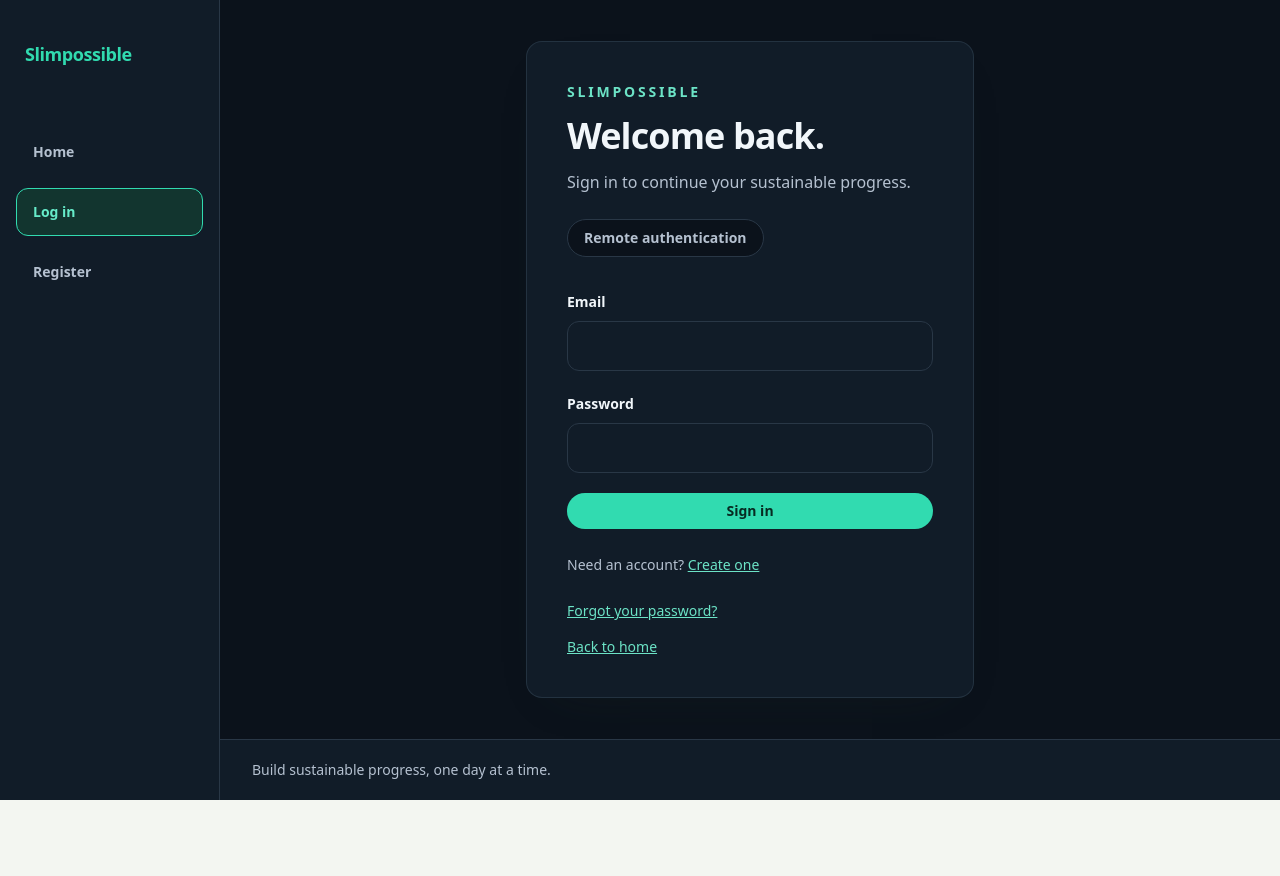
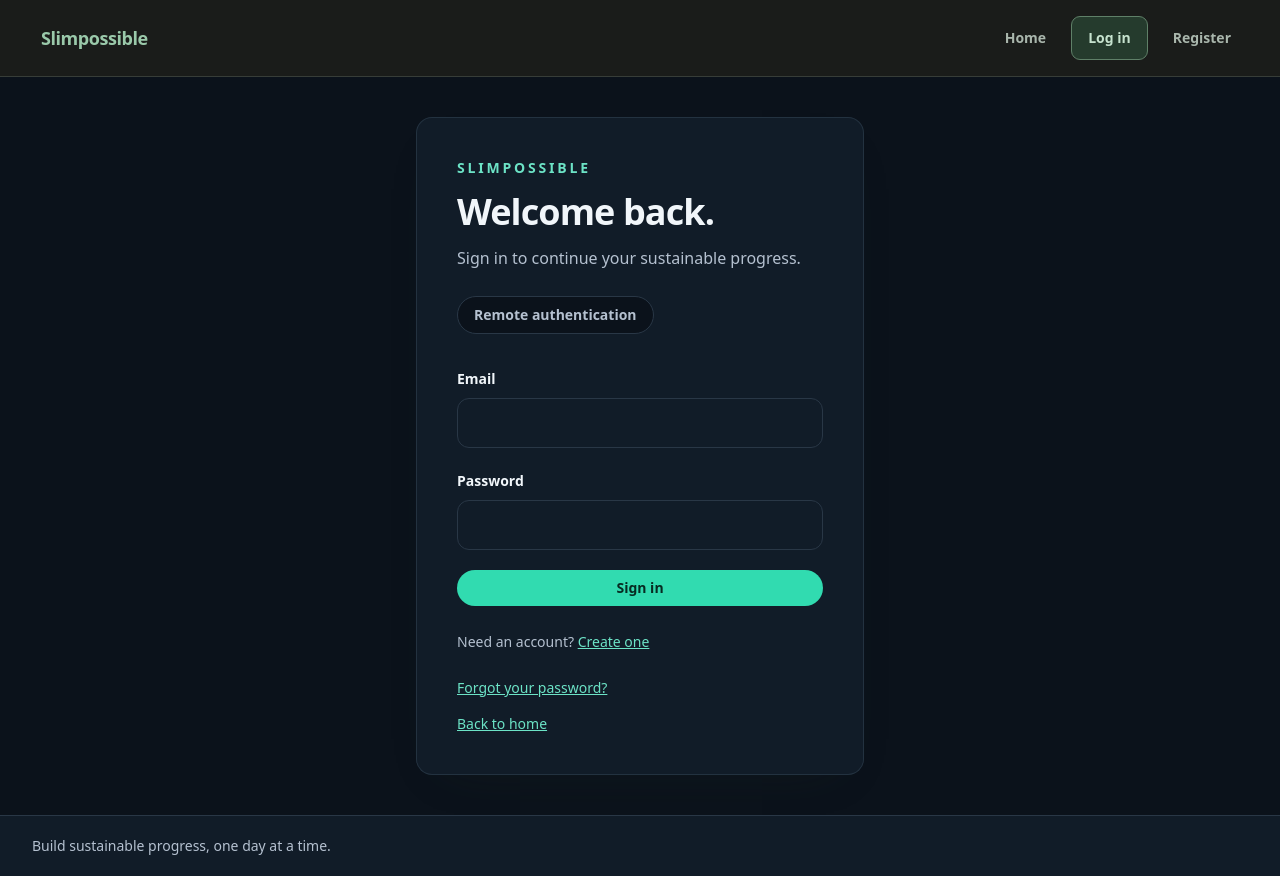
Before and after one commit to johnciuverca/slimpossible-app, a React (Vite) app: page /login in a window 1280 px wide. Before the commit the page ends 800 px from the top, so only its background shows below. Built offline with nearby package versions, Linux system fonts and the light colour scheme; no server answers.

Commit message:
Polish public navbar and account menu behavior

```diff
--- a/src/auth/AuthSessionUI.tsx
+++ b/src/auth/AuthSessionUI.tsx
@@ -76,6 +76,20 @@ function AccountControl({
   const menu = useRef<HTMLDetailsElement>(null)
   const dialog = useRef<HTMLDialogElement>(null)
   useEffect(() => {
+    const closeOnOutsidePointer = (event: PointerEvent) => {
+      if (
+        menu.current?.open &&
+        event.target instanceof Node &&
+        !menu.current.contains(event.target)
+      ) {
+        menu.current.open = false
+      }
+    }
+    document.addEventListener('pointerdown', closeOnOutsidePointer)
+    return () =>
+      document.removeEventListener('pointerdown', closeOnOutsidePointer)
+  }, [])
+  useEffect(() => {
     if (!profile) return
     const element = dialog.current
     element?.showModal()
@@ -94,7 +108,8 @@ function AccountControl({
         className="account-control relative"
         onKeyDown={(event) => {
           if (event.key === 'Escape') {
-            menu.current?.removeAttribute('open')
+            event.preventDefault()
+            if (menu.current) menu.current.open = false
             menu.current?.querySelector('summary')?.focus()
           }
         }}
@@ -108,7 +123,9 @@ function AccountControl({
             {name.charAt(0).toUpperCase()}
           </span>
           <span className="account-name min-w-0 truncate">{name}</span>
-          <span aria-hidden="true">⌄</span>
+          <span className="account-chevron" aria-hidden="true">
+            ⌄
+          </span>
         </summary>
         <div className="account-options absolute right-0 z-30 mt-2 w-44 rounded-xl border border-line bg-panel p-2 shadow-panel">
           <Button
--- a/src/index.css
+++ b/src/index.css
@@ -500,6 +500,13 @@ body {
 .account-control summary::-webkit-details-marker {
   display: none;
 }
+.account-chevron {
+  display: inline-flex;
+  flex-shrink: 0;
+  align-items: center;
+  justify-content: center;
+  line-height: 1;
+}
 .chart-axis {
   fill: var(--color-ink-muted);
 }
@@ -529,6 +536,80 @@ body {
 }
 .personal-weight-chart circle:focus-visible {
   outline: 3px solid var(--chart-trend, #a86312);
+}
+/* Public authentication pages use the approved horizontal dark header. */
+.public-auth-shell .app-shell-header {
+  --color-panel: #1a1c1a;
+  --color-page: #292e2a;
+  --color-line: #373d38;
+  --color-ink: #e1e8e2;
+  --color-ink-muted: #a9b6ac;
+  --color-forest-50: #253b2d;
+  --color-forest-700: #9ac9aa;
+  --color-forest-800: #9ac9aa;
+  --color-forest-900: #c6e2ce;
+  color: var(--color-ink);
+  color-scheme: dark;
+}
+.public-auth-shell .app-shell-header-inner {
+  min-height: 72px;
+  flex-direction: row;
+  align-items: center;
+  justify-content: space-between;
+  gap: 20px;
+  padding-block: 12px;
+}
+.public-auth-shell .app-shell-header-actions {
+  flex: 0 1 auto;
+  flex-direction: row;
+  align-items: center;
+  justify-content: flex-end;
+}
+.public-auth-shell .app-shell-header .app-nav-scroll {
+  overflow: visible;
+}
+.public-auth-shell .app-shell-header nav ul {
+  width: auto;
+  min-width: 0;
+  gap: 8px;
+}
+.app-shell.public-auth-shell .app-shell-header nav a {
+  min-height: 44px;
+  border-radius: 9px;
+  border-color: transparent;
+  color: var(--color-ink-muted);
+  font-weight: 650;
+}
+.app-shell.public-auth-shell .app-shell-header nav a[aria-current='page'] {
+  border-color: #5f8068;
+  background: #253b2d;
+  color: #c6e2ce;
+  font-weight: 700;
+}
+.app-shell.public-auth-shell
+  .app-shell-header
+  nav
+  a:not([aria-current='page']):hover {
+  border-color: #5f8068;
+  background: #292e2a;
+  color: #e1e8e2;
+}
+@media (max-width: 640px) {
+  .public-auth-shell .app-shell-header-inner {
+    gap: 4px;
+    padding-inline: 10px;
+  }
+  .public-auth-shell .app-shell-brand {
+    padding-inline: 2px;
+    font-size: 15px;
+  }
+  .public-auth-shell .app-shell-header nav ul {
+    gap: 0;
+  }
+  .app-shell.public-auth-shell .app-shell-header nav a {
+    padding-inline: 5px;
+    font-size: 11px;
+  }
 }
 /* Workspace switcher colors stay in the header, leaving page surfaces intact. */
 .signed-in-shell .app-shell-header {
@@ -655,18 +736,21 @@ body {
   }
 }
 @media (min-width: 1100px) {
-  .shared-layout:not(.signed-in-shell) {
+  .shared-layout:not(.signed-in-shell):not(.public-auth-shell) {
     display: grid;
     grid-template-columns: 220px minmax(0, 1fr);
     grid-template-rows: 1fr auto;
   }
-  .shared-layout:not(.signed-in-shell) .app-shell-header {
+  .shared-layout:not(.signed-in-shell):not(.public-auth-shell)
+    .app-shell-header {
     grid-column: 1;
     grid-row: 1 / span 2;
     border-right: 1px solid var(--color-line);
     border-bottom: 0;
   }
-  .shared-layout:not(.signed-in-shell) .app-shell-header > div {
+  .shared-layout:not(.signed-in-shell):not(.public-auth-shell)
+    .app-shell-header
+    > div {
     position: sticky;
     top: 0;
     min-height: 100vh;
@@ -677,31 +761,42 @@ body {
     justify-content: flex-start;
     padding: 2rem 1rem;
   }
-  .shared-layout:not(.signed-in-shell) .app-shell-header > div > div {
+  .shared-layout:not(.signed-in-shell):not(.public-auth-shell)
+    .app-shell-header
+    > div
+    > div {
     flex-direction: column;
     align-items: stretch;
     justify-content: flex-start;
     margin-top: 2rem;
   }
-  .shared-layout:not(.signed-in-shell) .app-shell-header nav ul {
+  .shared-layout:not(.signed-in-shell):not(.public-auth-shell)
+    .app-shell-header
+    nav
+    ul {
     flex-direction: column;
     align-items: stretch;
     gap: 0.75rem;
     width: 100%;
   }
-  .shared-layout:not(.signed-in-shell) .app-shell-header nav a {
+  .shared-layout:not(.signed-in-shell):not(.public-auth-shell)
+    .app-shell-header
+    nav
+    a {
     width: 100%;
     min-height: 48px;
   }
-  .shared-layout:not(.signed-in-shell) .app-shell-header .account-control {
+  .shared-layout:not(.signed-in-shell):not(.public-auth-shell)
+    .app-shell-header
+    .account-control {
     margin-top: 2rem;
   }
-  .shared-layout .app-shell-main {
+  .shared-layout:not(.public-auth-shell) .app-shell-main {
     grid-column: 2;
     grid-row: 1;
     padding: 2rem;
   }
-  .shared-layout > footer {
+  .shared-layout:not(.public-auth-shell) > footer {
     grid-column: 2;
     grid-row: 2;
   }
--- a/src/layout/AppLayout.tsx
+++ b/src/layout/AppLayout.tsx
@@ -67,6 +67,8 @@ export function AppLayout({ children }: AppLayoutProps) {
   const sharedLayout =
     ['/dashboard', '/group', '/login', '/register'].includes(pathname) ||
     (pathname === '/' && personalHome)
+  const publicAuthShell =
+    !signedIn && ['/login', '/register'].includes(pathname)
   const dashboardShell =
     pathname === '/dashboard' || (pathname === '/' && personalHome)
   const navigate = useNavigate()
@@ -111,7 +113,7 @@ export function AppLayout({ children }: AppLayoutProps) {
   return (
     <NavigationSafetyContext.Provider value={safety}>
       <div
-        className={`app-shell flex min-h-screen flex-col bg-page text-ink ${signedIn ? 'signed-in-shell' : ''} ${sharedLayout ? 'shared-layout' : ''} ${dashboardShell ? 'dashboard-shell' : ''} ${pathname === '/group' ? 'group-shell' : ''}`}
+        className={`app-shell flex min-h-screen flex-col bg-page text-ink ${signedIn ? 'signed-in-shell' : ''} ${publicAuthShell ? 'public-auth-shell' : ''} ${sharedLayout ? 'shared-layout' : ''} ${dashboardShell ? 'dashboard-shell' : ''} ${pathname === '/group' ? 'group-shell' : ''}`}
         onClickCapture={(event) => {
           if (dataRouter) return
           const anchor =
```
Also changed, not shown: 1 other file (tests, documents, lock files or other folders).
